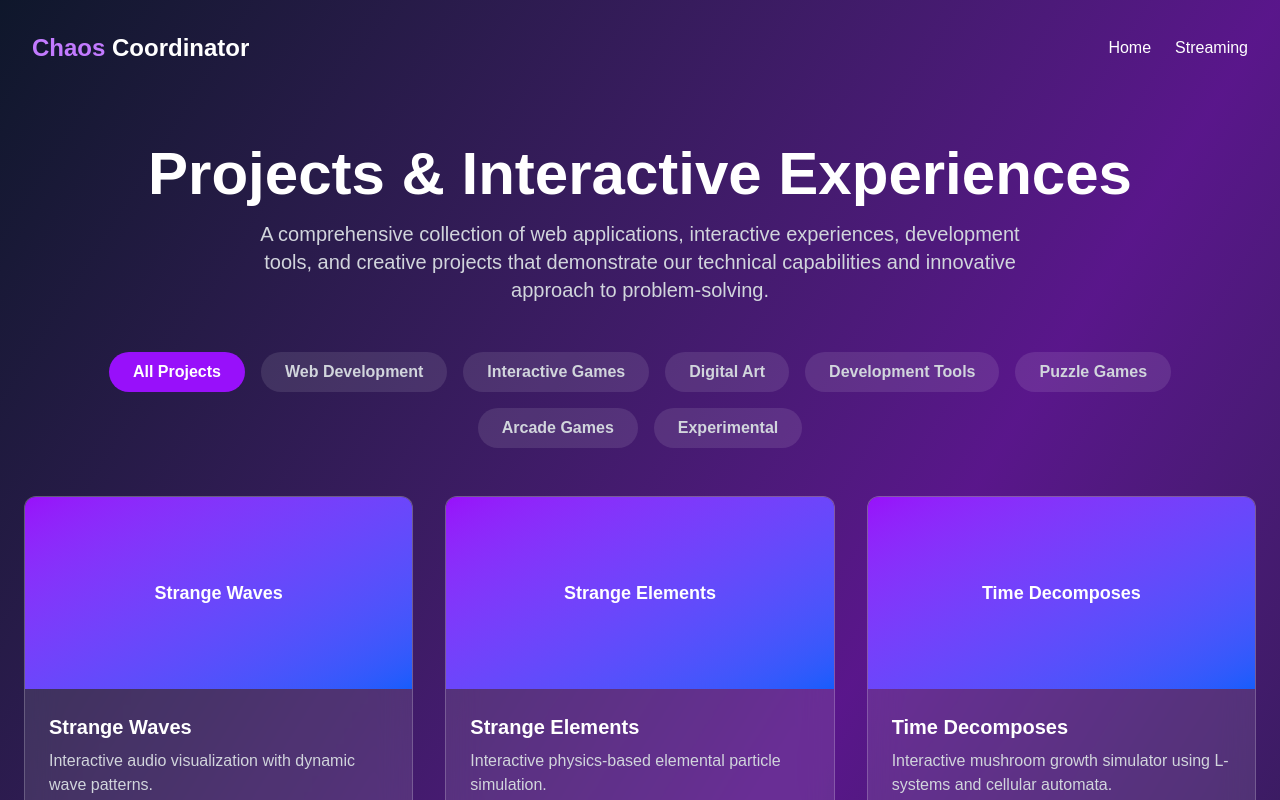
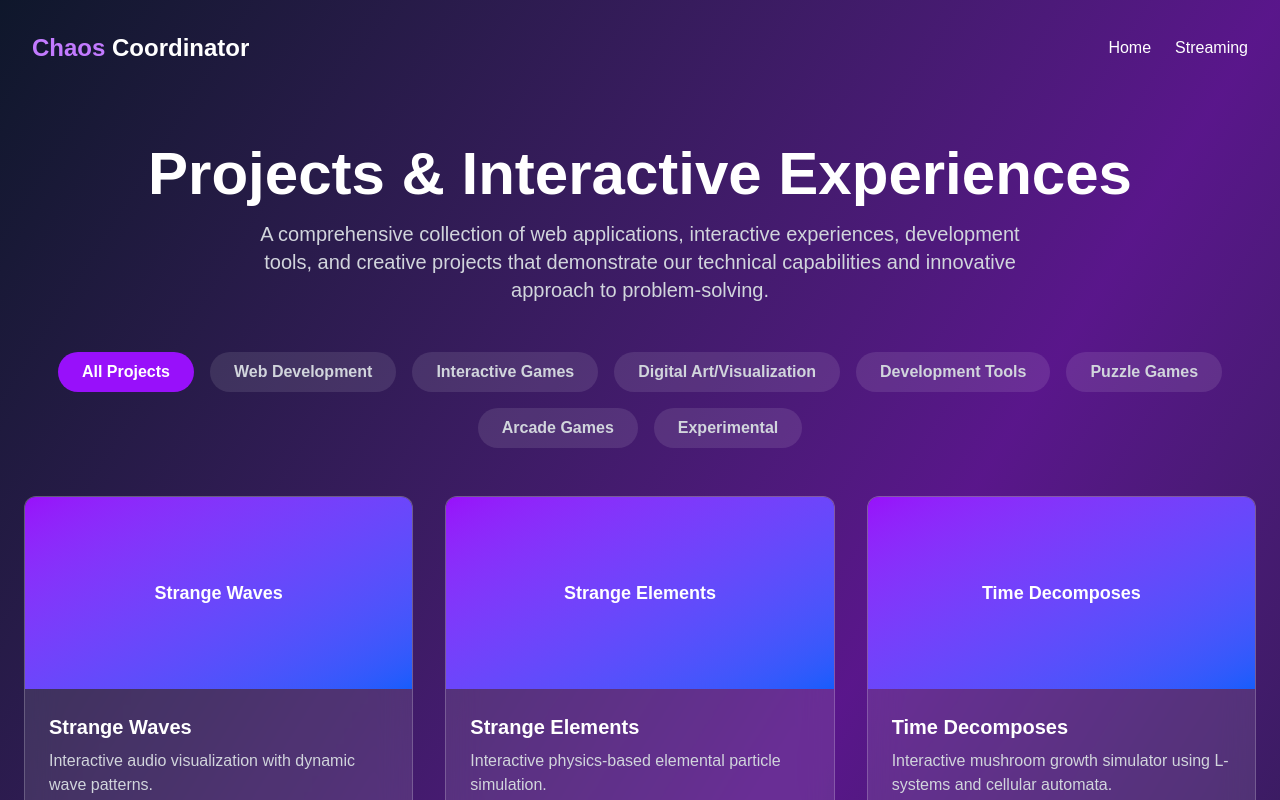
Before and after one commit to strangebasisdevs/chaos_coordinator, a Next.js app: page /projects in a window 1280 px wide. Shown: the top 800 px of the page. Built offline with nearby package versions, Linux system fonts and the light colour scheme.

Commit message:
feat: add strange_waves and strange_elements submodules and integreate into site

```diff
--- a/src/data/projects.ts
+++ b/src/data/projects.ts
@@ -174,7 +174,7 @@ export const projectCategories = [
   { key: 'all', label: 'All Projects' },
   { key: 'web', label: 'Web Development' },
   { key: 'game', label: 'Interactive Games' },
-  { key: 'art', label: 'Digital Art' },
+  { key: 'art', label: 'Digital Art/Visualization' },
   { key: 'tool', label: 'Development Tools' },
   { key: 'puzzle', label: 'Puzzle Games' },
   { key: 'arcade', label: 'Arcade Games' },
```
Also changed, not shown: 1 other file (tests, documents, lock files or other folders).
